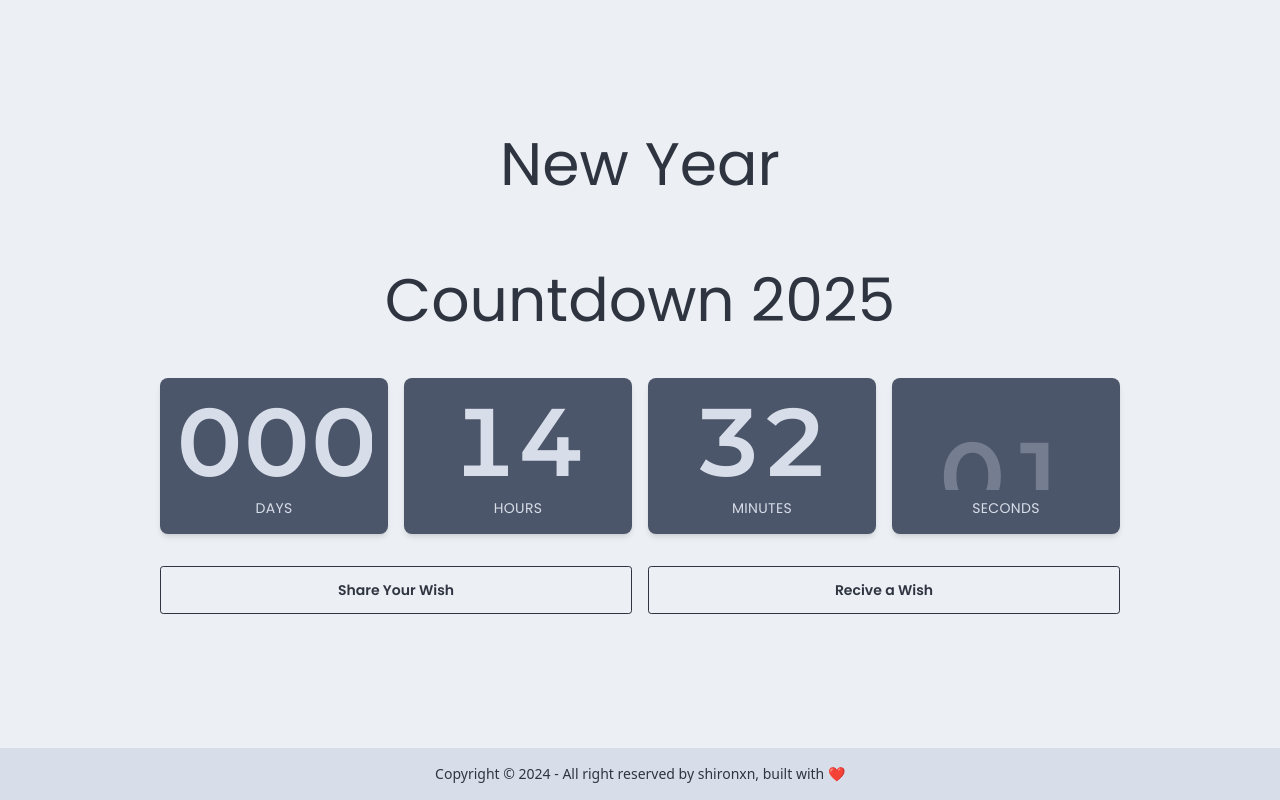
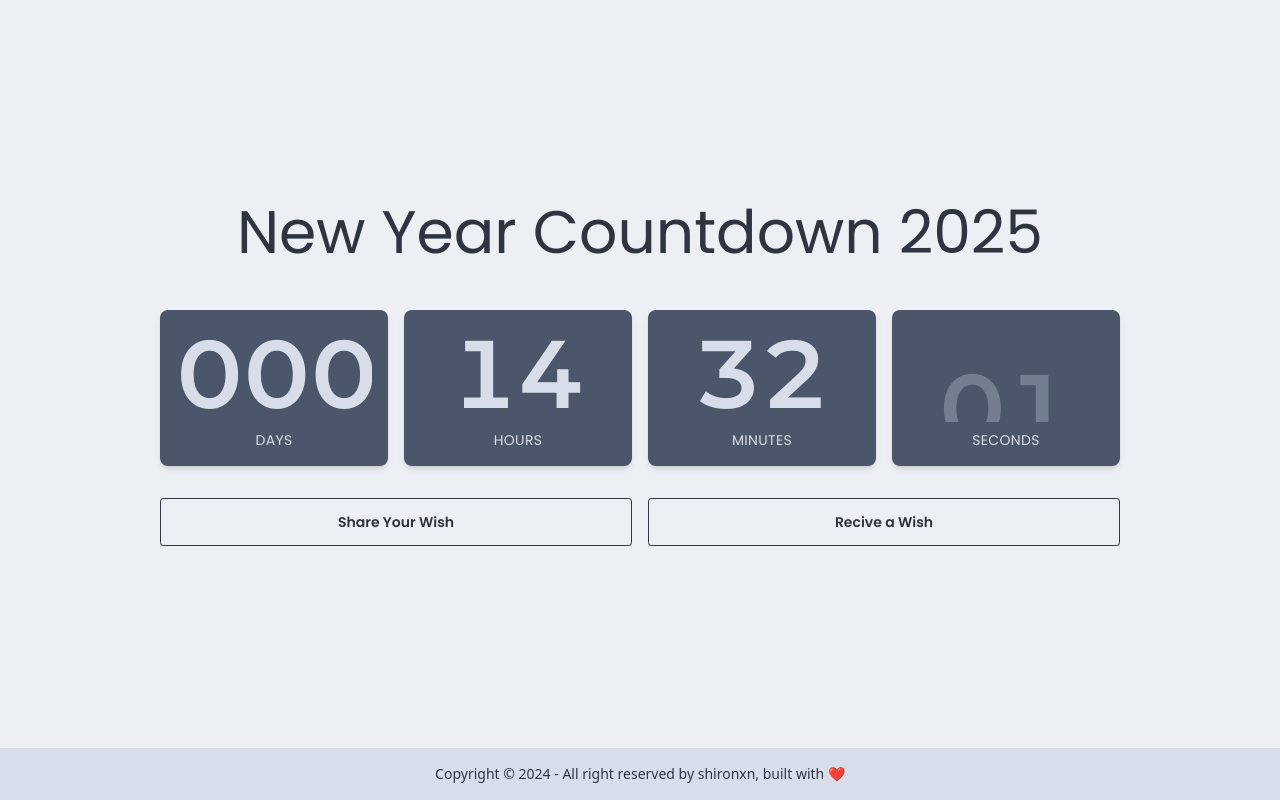
Before and after one commit to shironxn/hellonewyear, a Next.js app: page / in a window 1280 px wide. Built offline with nearby package versions, Linux system fonts and the light colour scheme; no server answers; the database is empty.

Commit message:
chore: update font size

```diff
--- a/src/app/page.tsx
+++ b/src/app/page.tsx
@@ -18,11 +18,7 @@ export default async function Home() {
       <div className="flex justify-center flex-col gap-8 w-full">
         <div className="flex flex-col items-center justify-center gap-2 text-4xl md:text-6xl font-medium mb-4 text-center">
           <span>
-            New Year
-          </span>
-          <br />
-          <span>
-            Countdown {new Date().getFullYear() + 1}
+            New Year Countdown {new Date().getFullYear() + 1}
           </span>
         </div>
         <Countdown />
```
